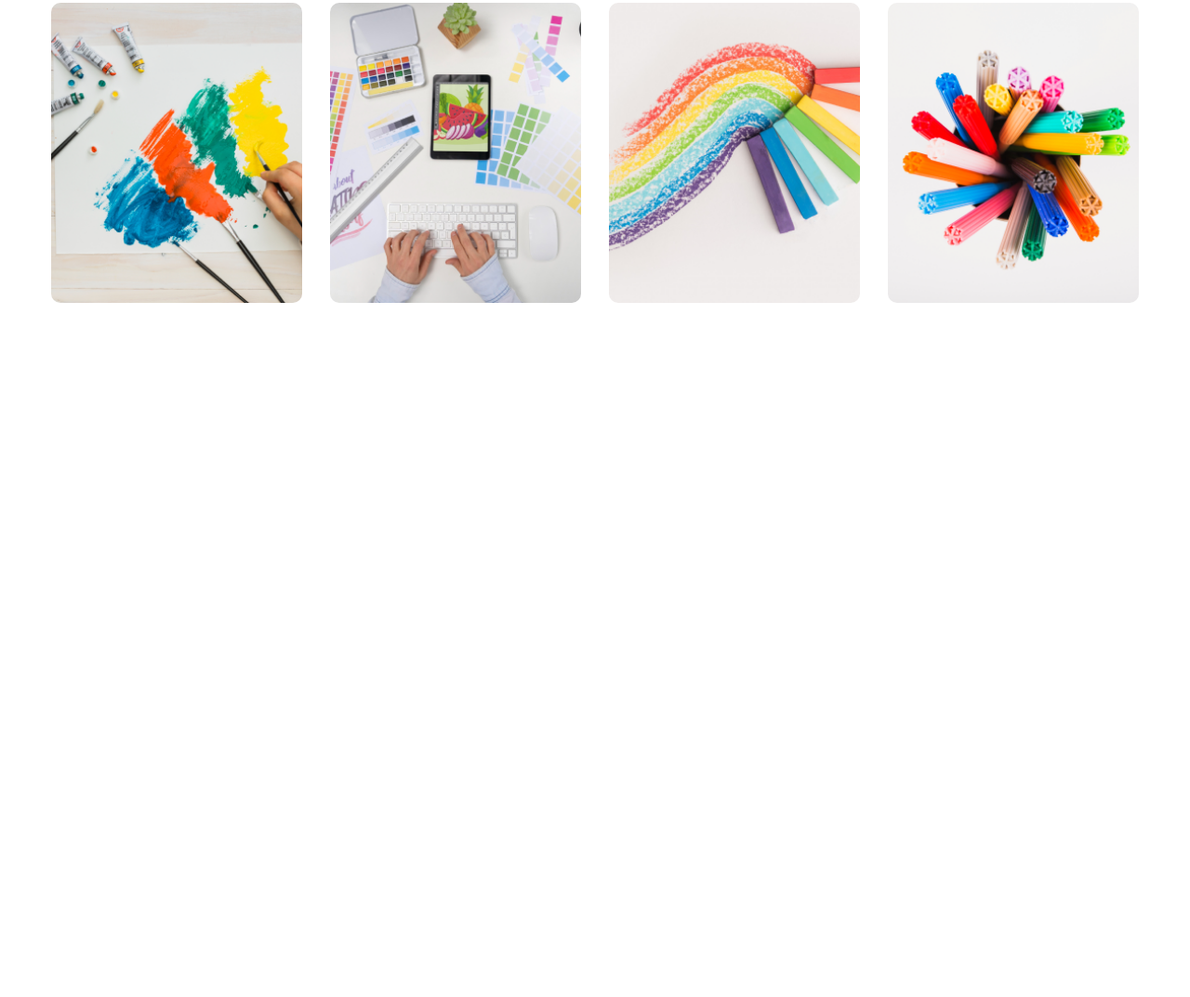
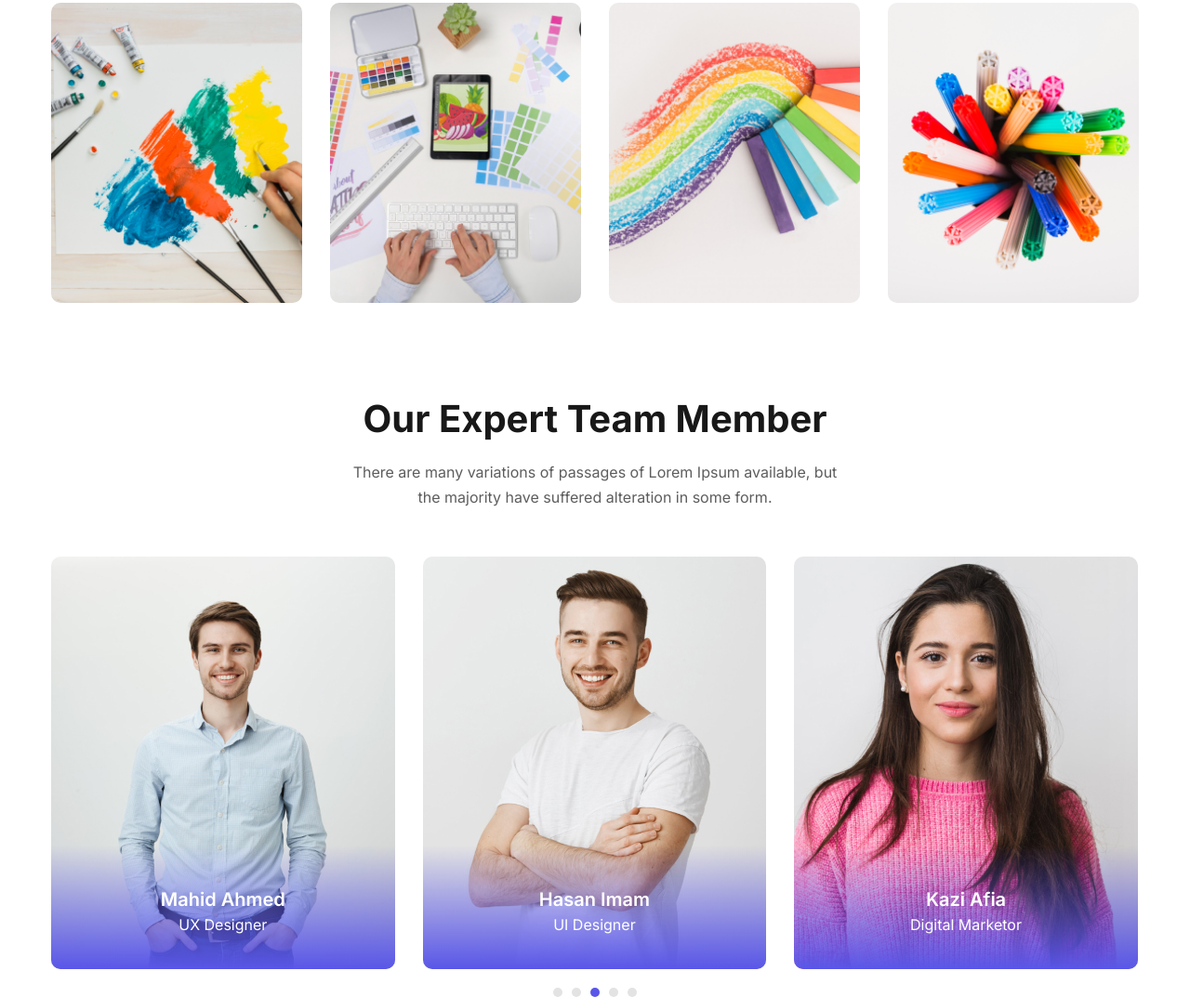
Before and after one commit to Fahadul-Islam/creative-webpage, a plain HTML site: page index.html in a window 1280 px wide. Shown: the part 2848-3921 px from the top of the page at 93% size. Before the commit the page ends 3174 px from the top, so only its background shows below. Drawn offline with Linux system fonts and the light colour scheme.

Commit message:
eight commit

```diff
--- a/css/style.css
+++ b/css/style.css
@@ -419,3 +419,86 @@ span {
     visibility: visible;
     bottom: 20px;
 }
+
+#expert{
+    padding-top: 100px;
+}
+
+.expert_container{
+    display: flex;
+    gap: 30px;
+    position: relative;
+}
+
+.expert_container .expert_item{
+    border-radius: 10px;
+    width: calc(33.3% - 20px);
+    height: 444px;
+    overflow: hidden;
+    position: relative;
+
+
+}
+
+.expert_container .expert_item img{
+    width: 100%;
+    height: 100%;
+    object-fit: cover;
+}
+
+.expert_container .expert_item::after{
+    content: "";
+    width: 100%;
+    height: 100%;
+    background:linear-gradient( rgba(255, 255, 255, 0) 70% , #5956E8 100% );
+    position: absolute;
+    left: 0;
+    top: 0;
+    z-index: 1;
+
+}
+.expert_container .expert_item .info{
+    position: absolute;
+    bottom: 34px;
+    left: 50%;
+    transform: translateX(-50%);
+    text-align: center;
+    z-index: 2;
+
+}
+
+.expert_container .expert_item .info h4{
+    color: var(--white);
+    font-size: 20px;
+    font-weight: 600;
+    line-height: 27px;
+}
+.expert_container .expert_item .info p {
+    color: var(--white);
+    font-size: 16px;
+    font-weight: 400;
+    line-height: 27px;
+}
+
+.expert_container .dots{
+    display: flex;
+    gap: 10px;
+    align-items: center;
+    justify-content: center;
+    position: absolute;
+    bottom: -30px;
+    left: 0;
+    right: 0;
+
+}
+.expert_container .dots li{
+    background: var(--border);
+    width: 10px;
+    height: 10px;
+    border-radius: 50%;
+
+}
+.expert_container .dots li.active{
+    background: var(--primay);
+
+}
--- a/index.html
+++ b/index.html
@@ -238,6 +238,45 @@
             </div>
     </section>
 
+    <section id="expert">
+        <div class="container">
+            <div class="section_heading">
+                <h2>Our Expert Team Member</h2>
+                <p>There are many variations of passages of Lorem Ipsum available, but the majority have suffered alteration in some form.</p>
+            </div>
+            <div class="expert_container">
+                <div class="expert_item">
+                    <img src="./images/expert 1.jpg" alt="image">
+                    <div class="info">
+                        <h4>Mahid Ahmed</h4>
+                        <p>UX Designer</p>
+                    </div>
+                </div>
+                <div class="expert_item">
+                    <img src="./images/expert 2.jpg" alt="image">
+                    <div class="info">
+                        <h4>Hasan Imam</h4>
+                        <p>UI Designer</p>
+                    </div>
+                </div>
+                <div class="expert_item">
+                    <img src="./images/expert 3.jpg" alt="image">
+                    <div class="info">
+                        <h4>Kazi Afia</h4>
+                        <p>Digital Marketor</p>
+                    </div>
+                </div>
+                <ul class="dots">
+                    <li></li>
+                    <li></li>
+                    <li class="active"></li>
+                    <li></li>
+                    <li></li>
+                </ul>
+            </div>
+        </div>
+    </section>
+
 </body>
 
 </html>
```
Also changed, not shown: images/expert 1.jpg (added), images/expert 2.jpg (added), images/expert 3.jpg (added).
